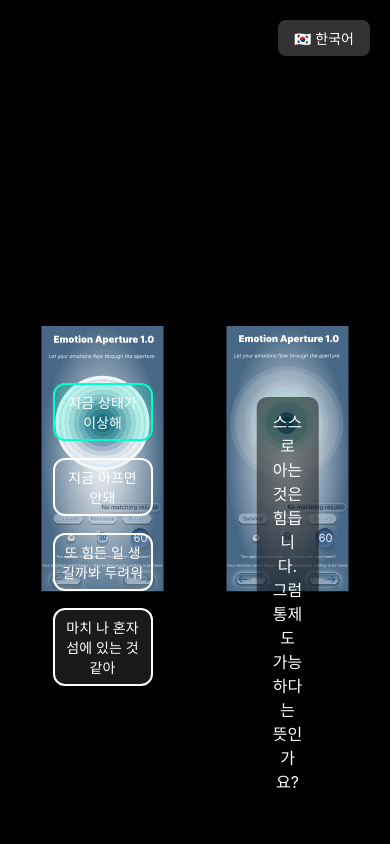
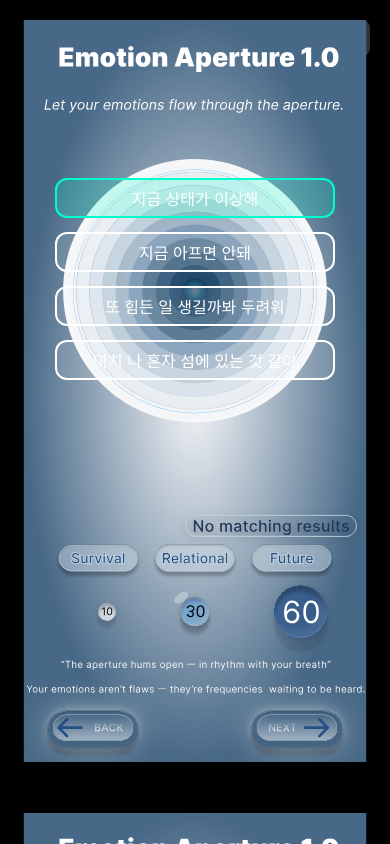
Before and after one commit to emotion-aperture-ui/emotion-aperture-ui, a React (Create React App) app: page / in a window 390 px wide. Both pictures are taken after a click on the element "지금 상태가 이상해". Shown: the top 844 px of the page. Built offline with nearby package versions, Linux system fonts and the light colour scheme.

Commit message:
Fix: 반응형 조리개 UI 개선

```diff
--- a/public/index.html
+++ b/public/index.html
@@ -27,6 +27,8 @@
     <title>React App</title>
   </head>
   <body>
+    <meta name="viewport" content="width=device-width, initial-scale=1.0" />
+
     <noscript>You need to enable JavaScript to run this app.</noscript>
     <div id="root"></div>
     <!--
@@ -41,3 +43,4 @@
     -->
   </body>
 </html>
+<meta name="viewport" content="width=device-width, initial-scale=1.0" />
--- a/src/App.css
+++ b/src/App.css
@@ -0,0 +1,14 @@
+/* App.css */
+body {
+  margin: 0;
+  padding: 0;
+  font-family: 'Arial', sans-serif;
+  background-color: #111;
+  color: white;
+}
+
+.container {
+  max-width: 390px;
+  margin: 0 auto;
+  padding: 20px;
+}
--- a/src/components/EmotionPanel.js
+++ b/src/components/EmotionPanel.js
@@ -1,13 +1,12 @@
 import React, { useState, useEffect } from 'react';
 import data from '../data/EmotionQuestionData.json';
-import '../App.css'; // ✨ 애니메이션 CSS 여기에 있다고 가정
+import '../App.css';
 
 const getRandomEmotions = (data, count = 4) => {
   const keys = Object.keys(data).filter(
-    (key) => data[key] && data[key].emotion && data[key].question
+    (key) => data[key]?.emotion && data[key]?.question
   );
-  const shuffled = [...keys].sort(() => 0.5 - Math.random());
-  return shuffled.slice(0, count);
+  return [...keys].sort(() => 0.5 - Math.random()).slice(0, count);
 };
 
 const EmotionPanel = ({ lang = 'ko' }) => {
@@ -15,20 +14,13 @@ const EmotionPanel = ({ lang = 'ko' }) => {
   const [selectedEmotionId, setSelectedEmotionId] = useState(null);
 
   useEffect(() => {
-    const randomIds = getRandomEmotions(data, 4);
-    setRandomEmotionIds(randomIds);
+    setRandomEmotionIds(getRandomEmotions(data, 4));
   }, []);
 
-  const handleEmotionClick = (id) => {
-    setSelectedEmotionId(id);
-  };
-
+  const handleEmotionClick = (id) => setSelectedEmotionId(id);
   const selectedEmotion = selectedEmotionId ? data[selectedEmotionId] : null;
 
-  const getText = (item) => {
-    if (!item) return '';
-    return lang === 'en' ? item.text_en : item.text_ko;
-  };
+  const getText = (item) => (item ? (lang === 'en' ? item.text_en : item.text_ko) : '');
 
   return (
     <div
@@ -36,23 +28,17 @@ const EmotionPanel = ({ lang = 'ko' }) => {
         display: 'flex',
         justifyContent: 'center',
         alignItems: 'center',
-        padding: '40px',
+        padding: '20px',
         height: '100vh',
         backgroundColor: '#000',
-        gap: '60px',
+        gap: '40px',
+        flexWrap: 'wrap',
       }}
     >
-      {/* 좌측 조리개 + 감정 버튼들 */}
-      <div style={{ position: 'relative', width: '300px' }}>
-        <img
-          src="/assets/Emotion/EmotionLeft.svg"
-          alt="Emotion Left"
-          style={{ width: '100%' }}
-        />
-
-        {/* 감정 버튼들 - 좌측 조리개에 고정 정렬 */}
+      {/* 좌측 조리개 + 감정 버튼 */}
+      <div style={{ position: 'relative', width: '100%', maxWidth: '420px', margin: '0 auto' }}>
+        <img src="/assets/Emotion/EmotionLeft.svg" alt="Emotion Left" style={{ width: '100%', height: 'auto' }} />
         <div
-
           style={{
             position: 'absolute',
             top: '21%',
@@ -60,8 +46,10 @@ const EmotionPanel = ({ lang = 'ko' }) => {
             transform: 'translateX(-50%)',
             display: 'flex',
             flexDirection: 'column',
-            gap: '17px',
+            gap: '14px',
             width: '80%',
+            maxWidth: '90%',
+            zIndex: 10,
           }}
         >
           {randomEmotionIds.map((id) => {
@@ -74,12 +62,12 @@ const EmotionPanel = ({ lang = 'ko' }) => {
                   cursor: 'pointer',
                   border: selectedEmotionId === id ? '2px solid #00ffcc' : '2px solid white',
                   borderRadius: '12px',
-                  padding: '7px',
+                  padding: '6px 10px',
                   textAlign: 'center',
                   color: 'white',
                   backgroundColor:
                     selectedEmotionId === id ? 'rgba(0,255,200,0.2)' : 'rgba(255,255,255,0.1)',
-                  fontSize: '14px',
+                  fontSize: 'clamp(16px, 4vw, 22px)',
                 }}
               >
                 {emotionItem ? getText(emotionItem) : '(감정 없음)'}
@@ -89,35 +77,27 @@ const EmotionPanel = ({ lang = 'ko' }) => {
         </div>
       </div>
 
-      {/* 우측 조리개 + 질문 (하늘하늘 애니메이션) */}
-      <div
-
-        className="aperture-float"
-        style={{ position: 'relative', width: '300px' }}
-      >
-        <img
-          src="/assets/Emotion/EmotionRight.svg"
-          alt="Emotion Right"
-          style={{ width: '100%' }}
-        />
-        {selectedEmotion && selectedEmotion.question && (
+      {/* 우측 조리개 + 질문 */}
+      <div className="aperture-float" style={{ position: 'relative', width: '100%', maxWidth: '420px', margin: '0 auto' }}>
+        <img src="/assets/Emotion/EmotionRight.svg" alt="Emotion Right" style={{ width: '100%', height: 'auto' }} />
+        {selectedEmotion?.question && (
           <div
             style={{
+              position: 'absolute',
               top: '26%',
-              position: 'absolute',
-
               left: '50%',
               transform: 'translateX(-50%)',
               color: 'white',
               textAlign: 'center',
-              padding: '12px 16px',
+              padding: '10px 14px',
               backgroundColor: 'rgba(0, 0, 0, 0.5)',
               borderRadius: '10px',
-              fontSize: '16px',
+              fontSize: 'clamp(16px, 4vw, 22px)',
               whiteSpace: 'pre-wrap',
+              maxWidth: '90%',
+              zIndex: 10,
             }}
           >
-
             {getText(selectedEmotion.question)}
           </div>
         )}
--- a/src/data/EmotionLeftComponent.js
+++ b/src/data/EmotionLeftComponent.js
@@ -20,7 +20,7 @@ const EmotionLeftComponent = ({ text }) => {
           left: '50%',
           transform: 'translateX(-50%)',
           color: 'white',
-          fontSize: '16px',
+          fontSize: 'clamp(14px, 4vw, 20px)',
           textAlign: 'center',
           wordBreak: 'break-word',
           whiteSpace: 'pre-wrap',
```
Also changed, not shown: src/data/EmotionRightComponent.js (+22 -4 lines).
